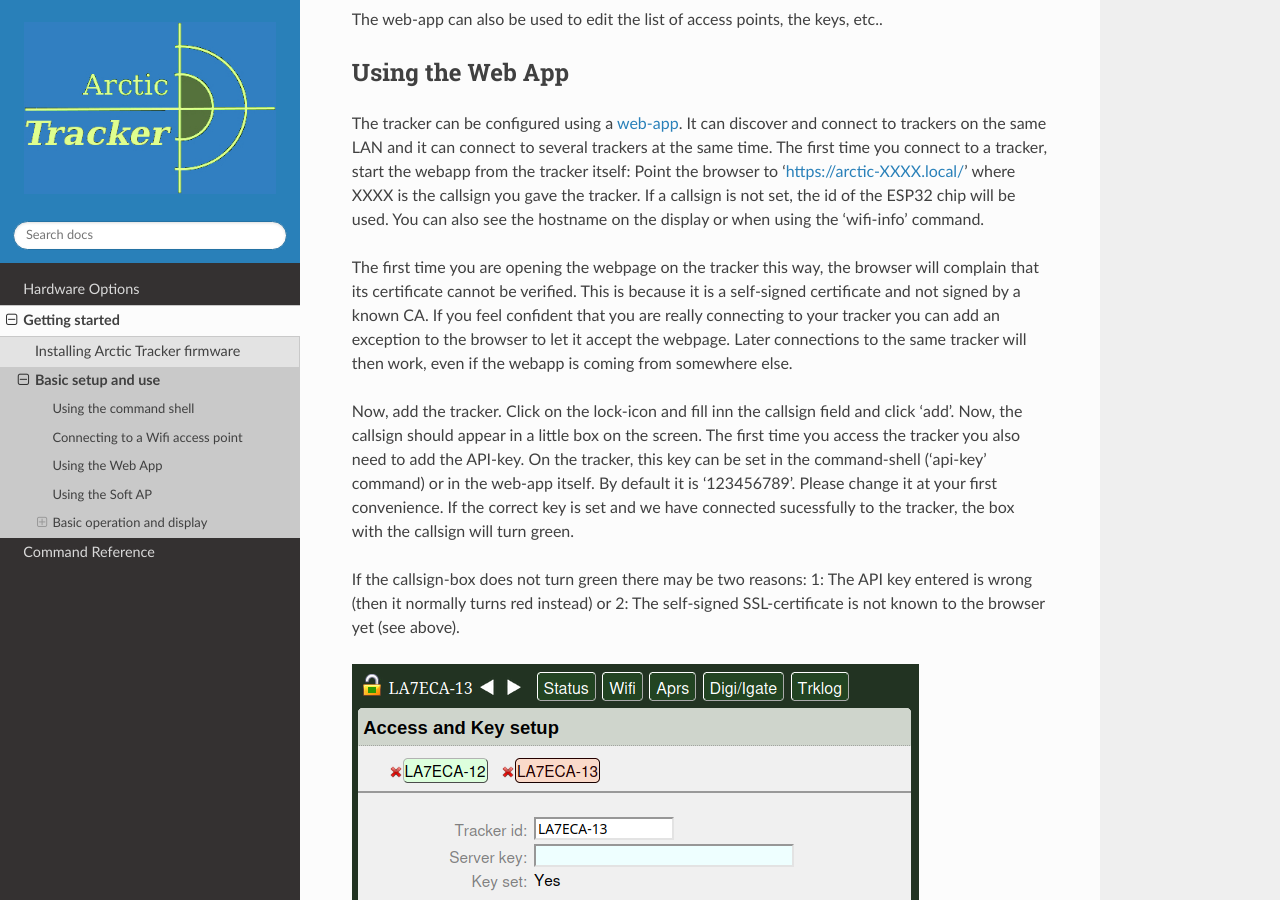
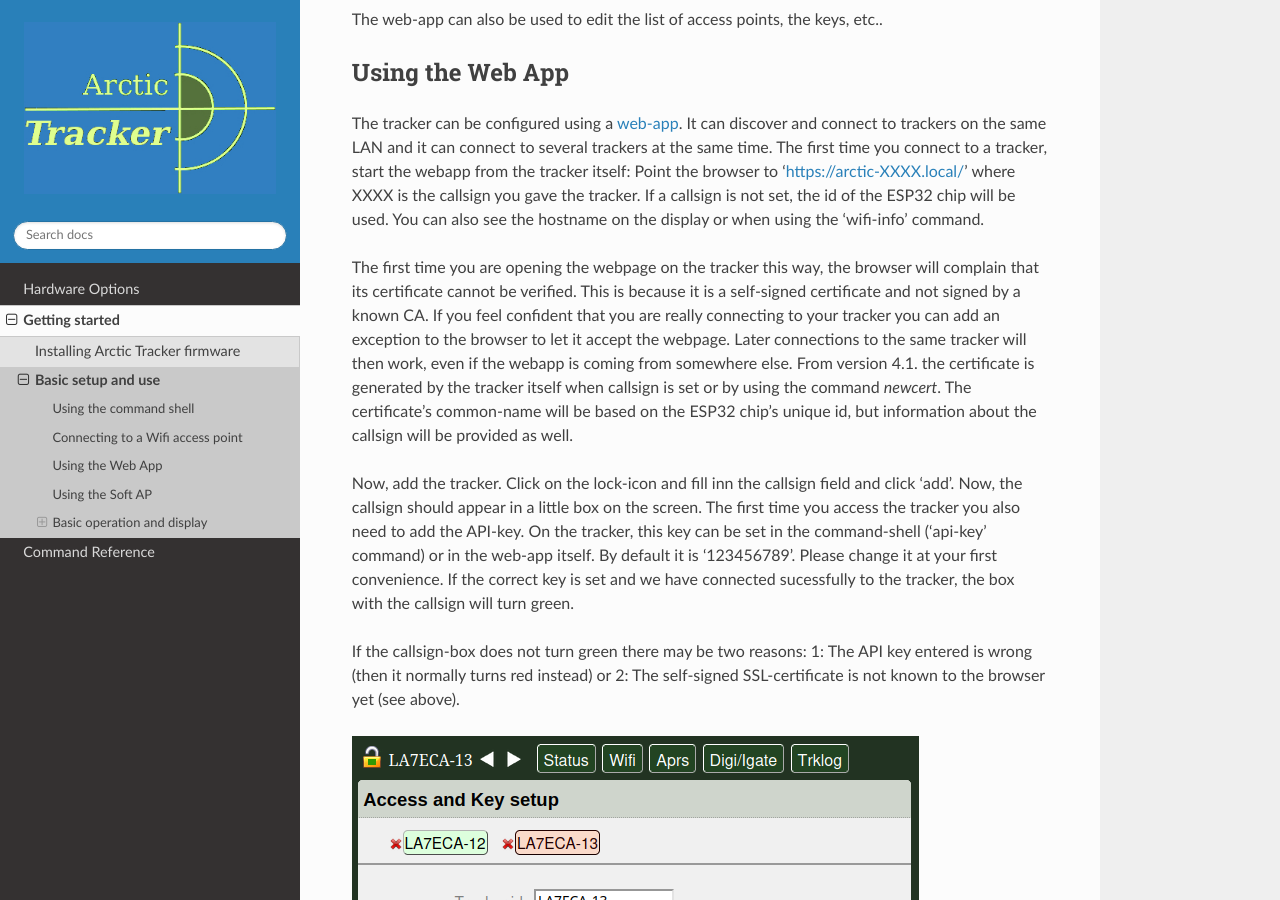
Before and after one commit to Hamlabs/ArcticTracker-docs, a Sphinx documentation site: the page built from docs/setup.rst, in a window 1280 px wide and 900 px high, scrolled down 1626 px. Built offline with Sphinx 7.4.7 and the Read the Docs theme 3.1.0, drawn with Linux system fonts in a browser that asks for light colours; pages that are not in the unit, such as notebooks, are missing from menus.

Commit message:
Enhance setup documentation for tracker web app
Updated instructions for connecting to the tracker web app, including details about certificate generation in version 4.1.

```diff
--- a/docs/setup.rst
+++ b/docs/setup.rst
@@ -28,7 +28,7 @@
 -----------------
 The tracker can be configured using a `web-app <https://github.com/Hamlabs/ArcticTracker-Webapp>`_. It can discover and connect to trackers on the same LAN and it can connect to several trackers at the same time. The first time you connect to a tracker, start the webapp from the tracker itself: Point the browser to 'https://arctic-XXXX.local/' where XXXX is the callsign you gave the tracker. If a callsign is not set, the id of the ESP32 chip will be used. You can also see the hostname on the display or when using the 'wifi-info' command.
 
-The first time you are opening the webpage on the tracker this way, the browser will complain that its certificate cannot be verified. This is because it is a self-signed certificate and not signed by a known CA. If you feel confident that you are really connecting to your tracker you can add an exception to the browser to let it accept the webpage. Later connections to the same tracker will then work, even if the webapp is coming from somewhere else.
+The first time you are opening the webpage on the tracker this way, the browser will complain that its certificate cannot be verified. This is because it is a self-signed certificate and not signed by a known CA. If you feel confident that you are really connecting to your tracker you can add an exception to the browser to let it accept the webpage. Later connections to the same tracker will then work, even if the webapp is coming from somewhere else. From version 4.1. the certificate is generated by the tracker itself when callsign is set or by using the command *newcert*. The certificate's common-name will be based on the ESP32 chip's unique id, but information about the callsign will be provided as well.
 
 Now, add the tracker. Click on the lock-icon and fill inn the callsign field and click 'add'. Now, the callsign should appear in a little box on the screen. The first time you access the tracker you also need to add the API-key. On the tracker, this key can be set in the command-shell ('api-key' command) or in the web-app itself. By default it is '123456789'. Please change it at your first convenience. If the correct key is set and we have connected sucessfully to the tracker, the box with the callsign will turn green.
 
```
